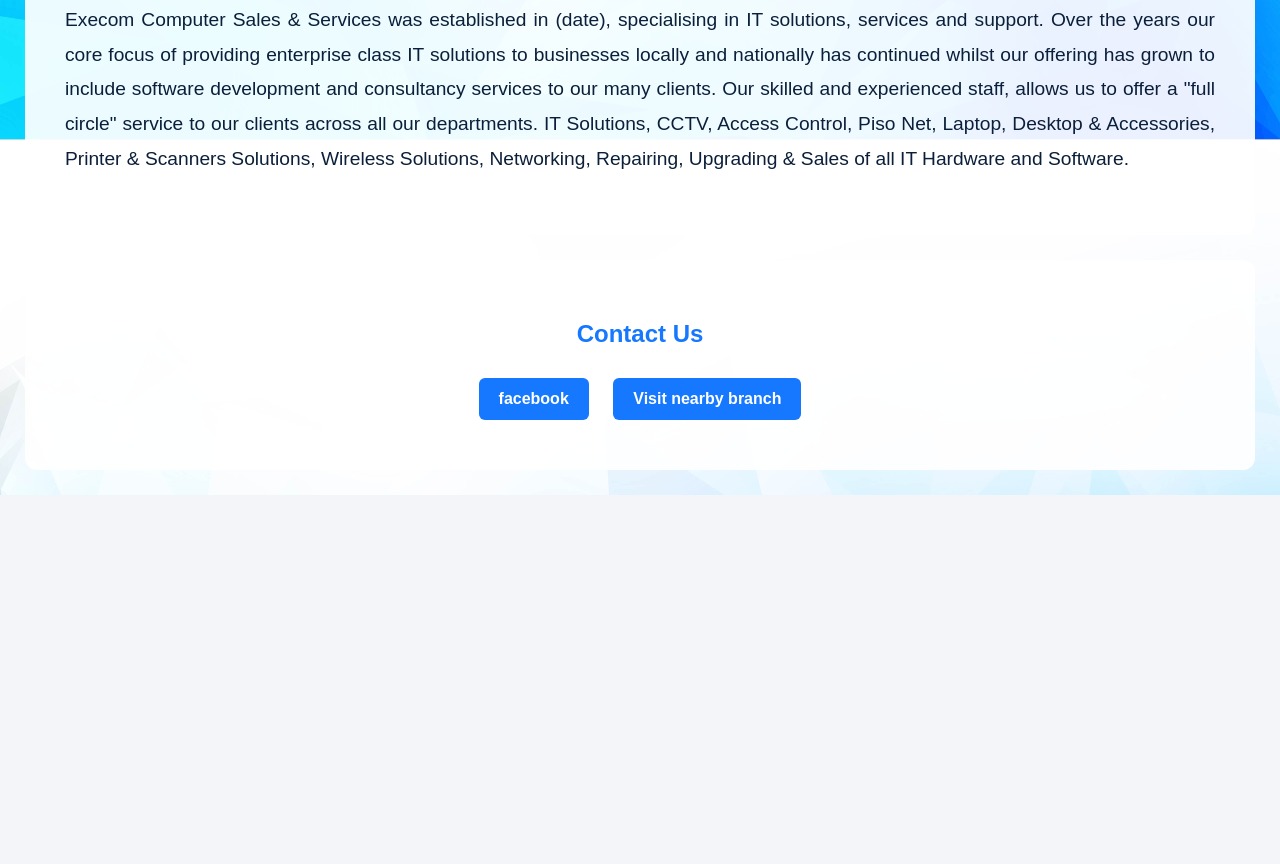
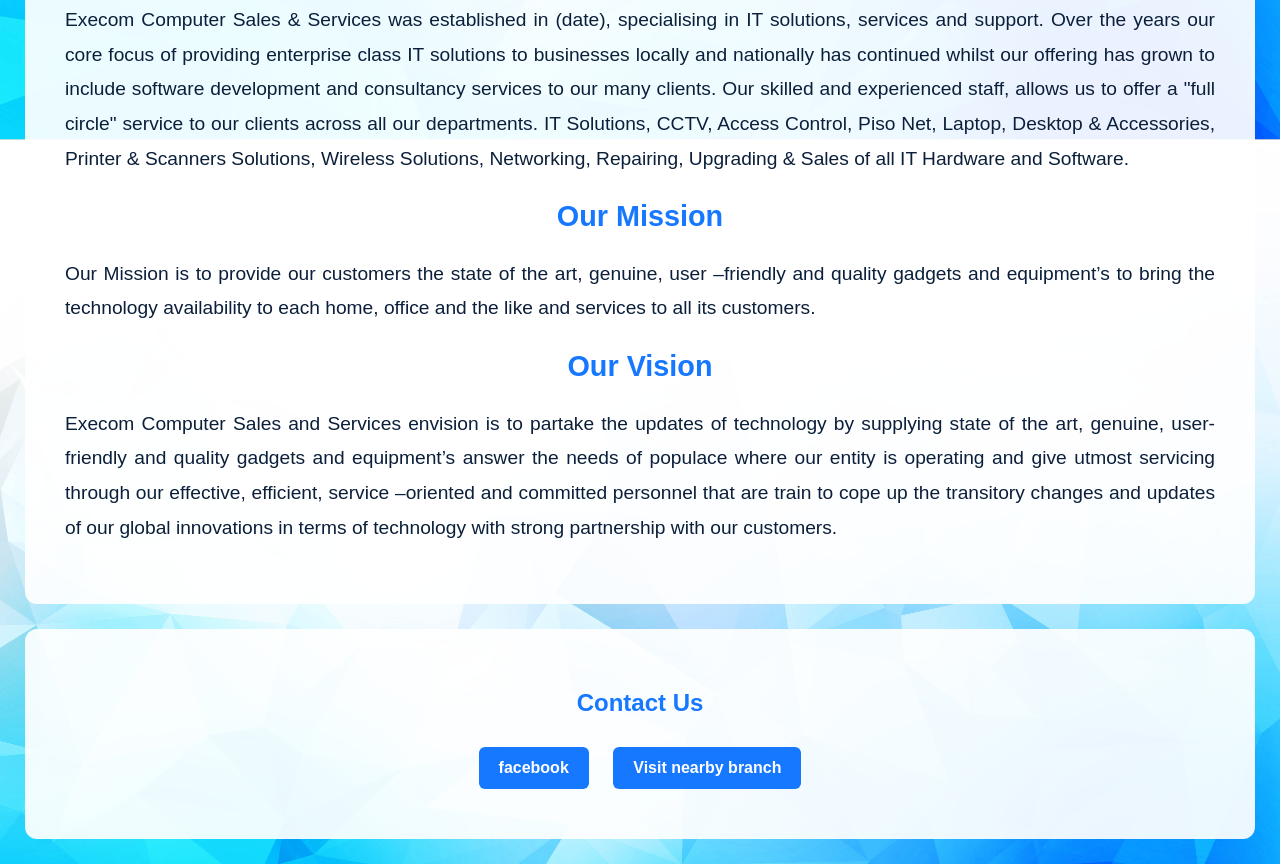
Before and after one commit to ItsWristPlayz/bestudio-website, a plain HTML site: page index.html in a window 1280 px wide. Shown: the part 1653-2517 px from the top of the page. Before the commit the page ends 2148 px from the top, so only its background shows below. Drawn offline with Linux system fonts and the light colour scheme.

Commit message:
added mission and vison on home page

```diff
--- a/index.html
+++ b/index.html
@@ -92,6 +92,19 @@
                 and nationally has continued whilst our offering has grown to include software development and consultancy services to our
                  many clients. Our skilled and experienced staff, allows us to offer a "full circle" service to our clients across all our departments. IT Solutions, CCTV, Access Control, Piso Net, Laptop, Desktop & Accessories, Printer & Scanners Solutions, Wireless Solutions, Networking, Repairing, Upgrading & Sales of all IT Hardware and Software.
             </p>
+            <h2>Our Mission</h2>
+            <p>
+                Our Mission is to provide our customers the state of the art, genuine,
+                user –friendly and quality gadgets and equipment’s to bring the technology
+                availability to each home, office and the like and services to all its customers.
+            </p>
+            <h2>Our Vision</h2>
+            <p>
+                Execom Computer Sales and Services envision is to partake the updates of technology by supplying state of the art, genuine,
+                user-friendly and quality gadgets and equipment’s answer the needs of populace where our entity is operating and give utmost
+                servicing through our effective, efficient, service –oriented and committed personnel that are train to cope up the transitory
+                changes and updates of our global innovations in terms of technology with strong partnership with our customers.
+            </p>
         </section>
         <section id="contact">
             <h2>Contact Us</h2>
```
